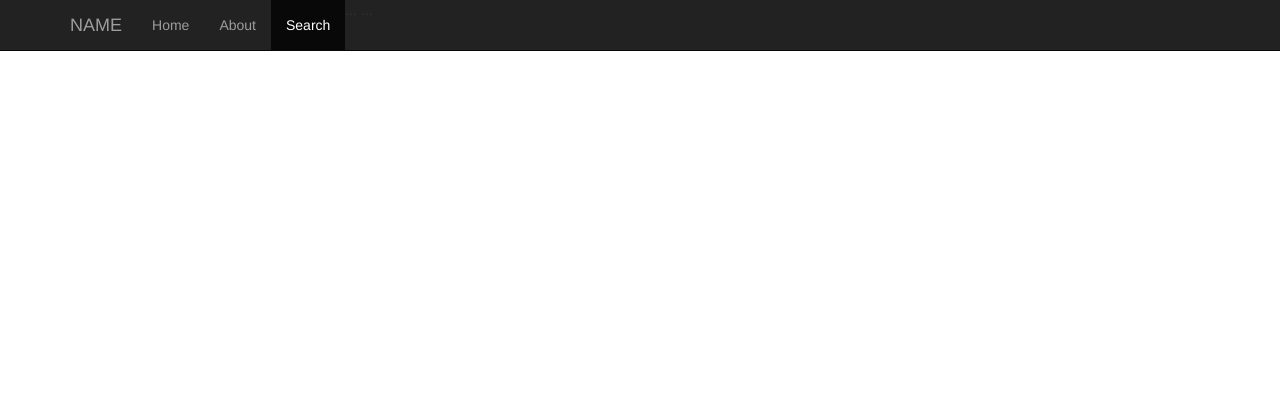
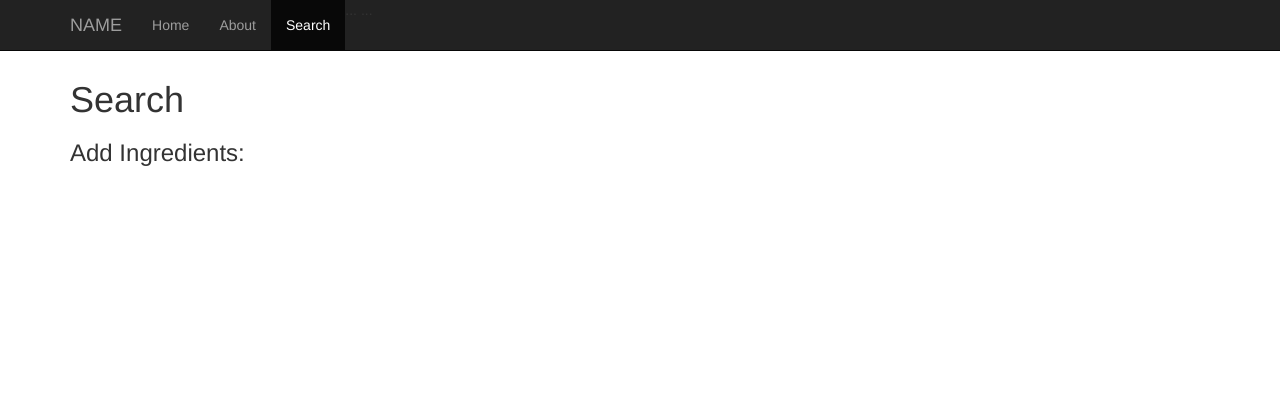
Before and after one commit to askyel/recipeAPIs, a Flask app: page /search in a window 1280 px wide. Shown: the top 420 px of the page. Run offline with Flask 2, Linux system fonts and the light colour scheme; some libraries are stand-ins or nearby versions.

Commit message:
search page

```diff
--- a/templates/search.html
+++ b/templates/search.html
@@ -8,4 +8,8 @@
 {% endblock %}
 
 {% block content %}
+<h1>Search</h1>
+
+<h3>Add Ingredients:</h3>
+
 {% endblock %}
```
